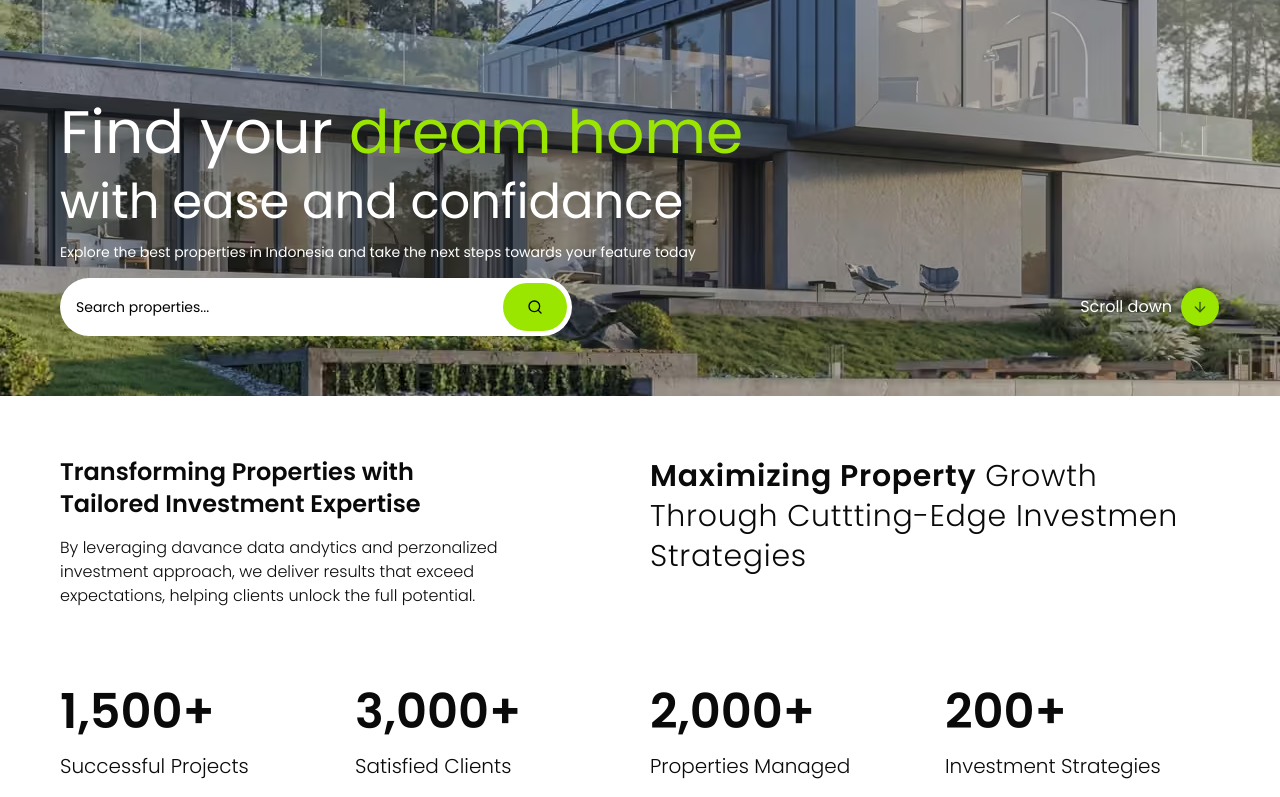
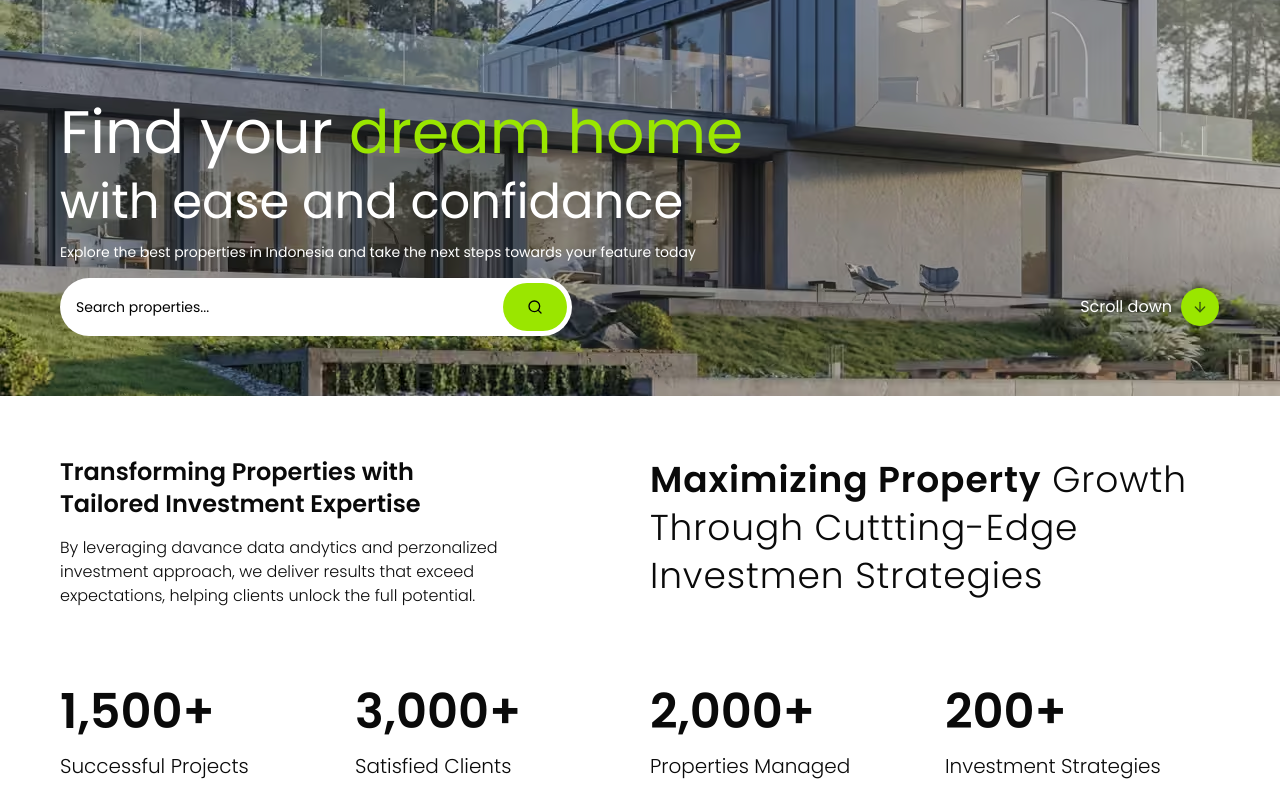
Before and after one commit to Fnrzz/realestate, a Next.js app: page / in a window 1280 px wide. Shown: the part 404-1201 px from the top of the page. Built offline with nearby package versions, Linux system fonts and the light colour scheme.

Commit message:
[PUSH] fixing bug

```diff
--- a/src/components/features/home/Overview/index.tsx
+++ b/src/components/features/home/Overview/index.tsx
@@ -18,7 +18,7 @@ const Overview = () => {
           </p>
         </div>
         <div className="w-full h-full" data-aos="fade-left">
-          <h2 className="text-3xl/10 lg::text-4xl/12 font-light tracking-wide">
+          <h2 className="text-3xl/10 lg:text-4xl/12 font-light tracking-wide">
             <span className="font-semibold">Maximizing Property</span> Growth
             Through Cuttting-Edge Investmen Strategies
           </h2>
```
